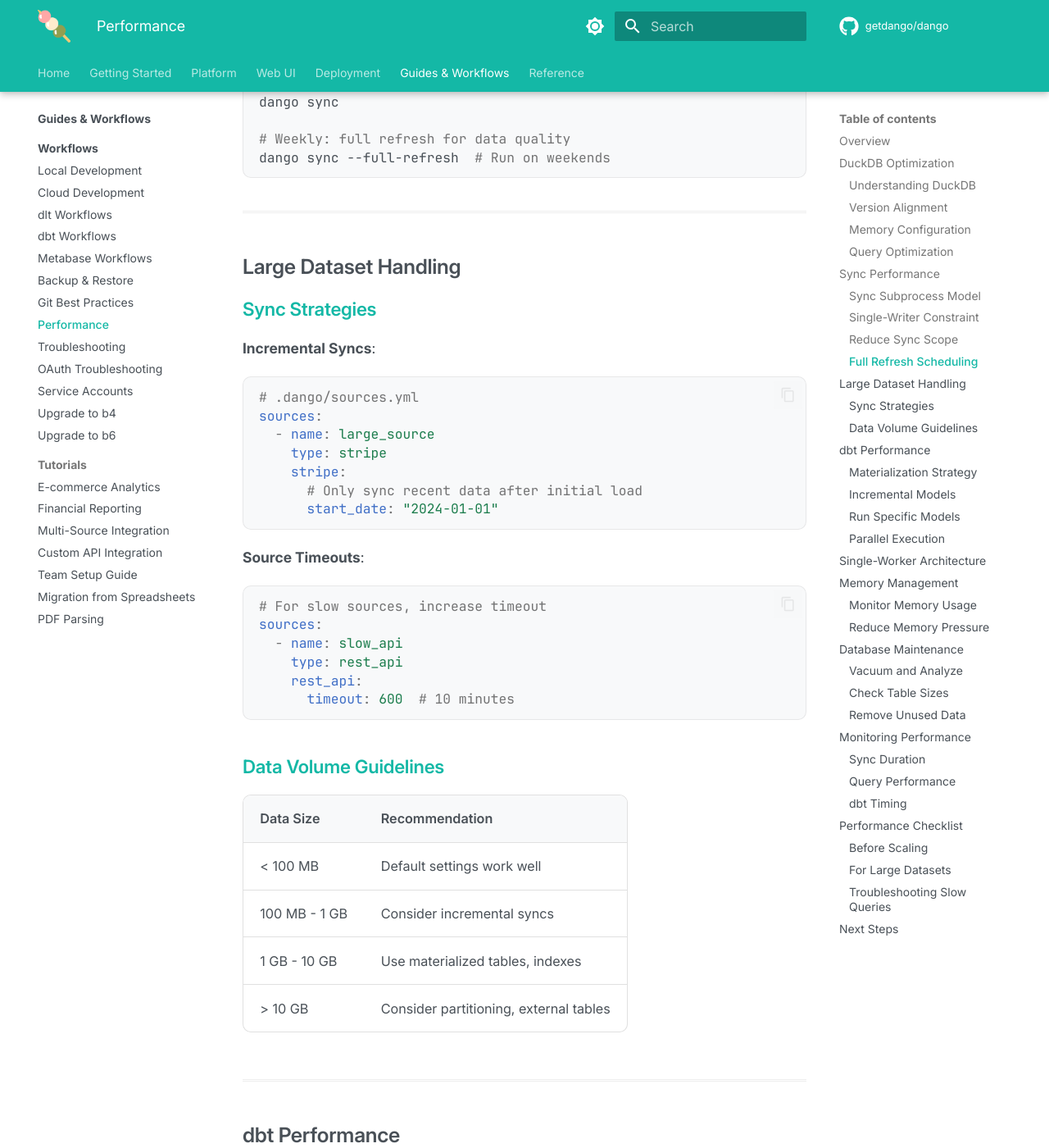
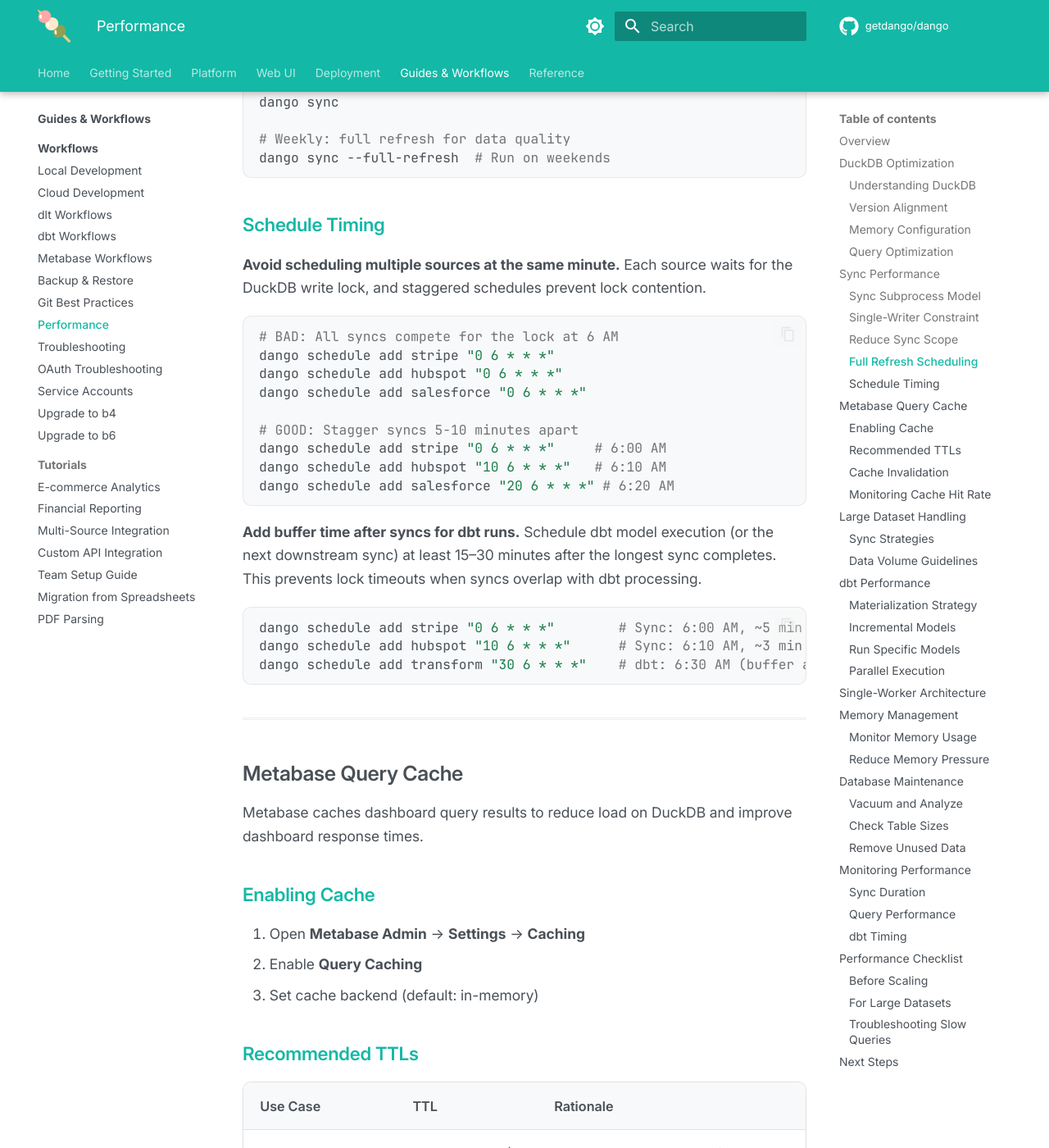
Before and after one commit to getdango/docs, an MkDocs documentation site: the page built from docs/workflows/performance.md, in a window 1280 px wide and 1400 px high, scrolled down 3836 px. Shown: the whole window at 82% size. Built offline with MkDocs 1.6.1 and Material for MkDocs 9.7.7, drawn with Linux system fonts in a browser that asks for light colours; comment, search, counter and statistics services are not loaded; the version menu is left out; some of the changed text lies outside the part shown.

Commit message:
1.0.7-10: SCALABILITY.md + performance guide updates
- Add 'Is Dango Right for You?' (getting-started/scalability.md): capacity
  estimates by droplet tier, architectural limits, decision framework
- Extend workflows/performance.md: Metabase Query Cache section, Schedule
  Timing section
- Update mkdocs.yml nav under Getting Started

Verification:
- mkdocs build --strict: 0 warnings, 0 errors
- Capacity numbers verified against dango/platform/cloud/provisioning.py
  SIZE_TIERS and deployment/digitalocean.md (2 real tiers only)
- Architectural limits verified against platform/common/metabase_lifecycle.py
  and core-concepts/duckdb.md (linked, not re-derived)
- Existing anchor link #single-writer-constraint still valid

````diff
--- a/docs/workflows/performance.md
+++ b/docs/workflows/performance.md
@@ -149,6 +149,64 @@
 # Weekly: full refresh for data quality
 dango sync --full-refresh  # Run on weekends
 ```
+
+### Schedule Timing
+
+**Avoid scheduling multiple sources at the same minute.** Each source waits for the DuckDB write lock, and staggered schedules prevent lock contention.
+
+```bash
+# BAD: All syncs compete for the lock at 6 AM
+dango schedule add stripe "0 6 * * *"
+dango schedule add hubspot "0 6 * * *"
+dango schedule add salesforce "0 6 * * *"
+
+# GOOD: Stagger syncs 5-10 minutes apart
+dango schedule add stripe "0 6 * * *"     # 6:00 AM
+dango schedule add hubspot "10 6 * * *"   # 6:10 AM
+dango schedule add salesforce "20 6 * * *" # 6:20 AM
+```
+
+**Add buffer time after syncs for dbt runs.** Schedule dbt model execution (or the next downstream sync) at least 15–30 minutes after the longest sync completes. This prevents lock timeouts when syncs overlap with dbt processing.
+
+```bash
+dango schedule add stripe "0 6 * * *"        # Sync: 6:00 AM, ~5 min
+dango schedule add hubspot "10 6 * * *"      # Sync: 6:10 AM, ~3 min
+dango schedule add transform "30 6 * * *"    # dbt: 6:30 AM (buffer applied)
+```
+
+---
+
+## Metabase Query Cache
+
+Metabase caches dashboard query results to reduce load on DuckDB and improve dashboard response times.
+
+### Enabling Cache
+
+1. Open **Metabase Admin** → **Settings** → **Caching**
+2. Enable **Query Caching**
+3. Set cache backend (default: in-memory)
+
+### Recommended TTLs
+
+| Use Case | TTL | Rationale |
+|----------|-----|-----------|
+| **Dashboards** | 3600 seconds (1 hour) | Most dashboards show daily trends; hourly refresh is typical |
+| **Near-real-time views** | 300 seconds (5 minutes) | For dashboards tracking hourly metrics or live events |
+| **Operational dashboards** | 60 seconds (1 minute) | For dashboards users refresh manually |
+
+### Cache Invalidation
+
+Cache invalidates automatically on the next sync. When a sync writes new data to DuckDB, Metabase invalidates all cache entries for affected tables — users see fresh data on the next query.
+
+```
+Sync starts → Writes to DuckDB → Sync completes → Cache invalidated → Next dashboard load queries fresh data
+```
+
+This means **cache TTL is independent of sync frequency**. Even with hourly syncs, cache still provides a performance win during peak dashboard usage.
+
+### Monitoring Cache Hit Rate
+
+View cache statistics in Metabase Admin → **Settings** → **Admin** → **Performance** (if available in your Metabase version). A high hit rate (> 80%) indicates the cache is effectively reducing DuckDB load.
 
 ---
 
--- a/mkdocs.yml
+++ b/mkdocs.yml
@@ -159,6 +159,7 @@
   - Getting Started:
     - getting-started/index.md
     - What is Dango?: getting-started/what-is-dango.md
+    - Is Dango Right for You?: getting-started/scalability.md
     - Installation: getting-started/installation.md
     - Quick Start: getting-started/quick-start.md
     - Your First Pipeline: getting-started/first-pipeline.md
````
Also changed, not shown: docs/getting-started/scalability.md (added, +170 -0 lines).
